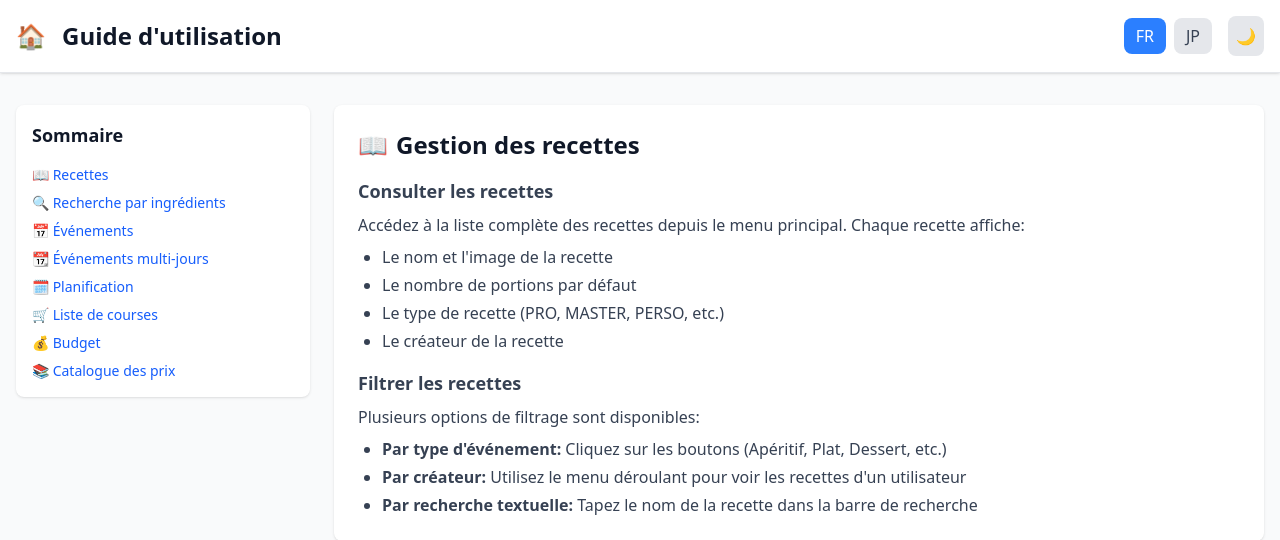
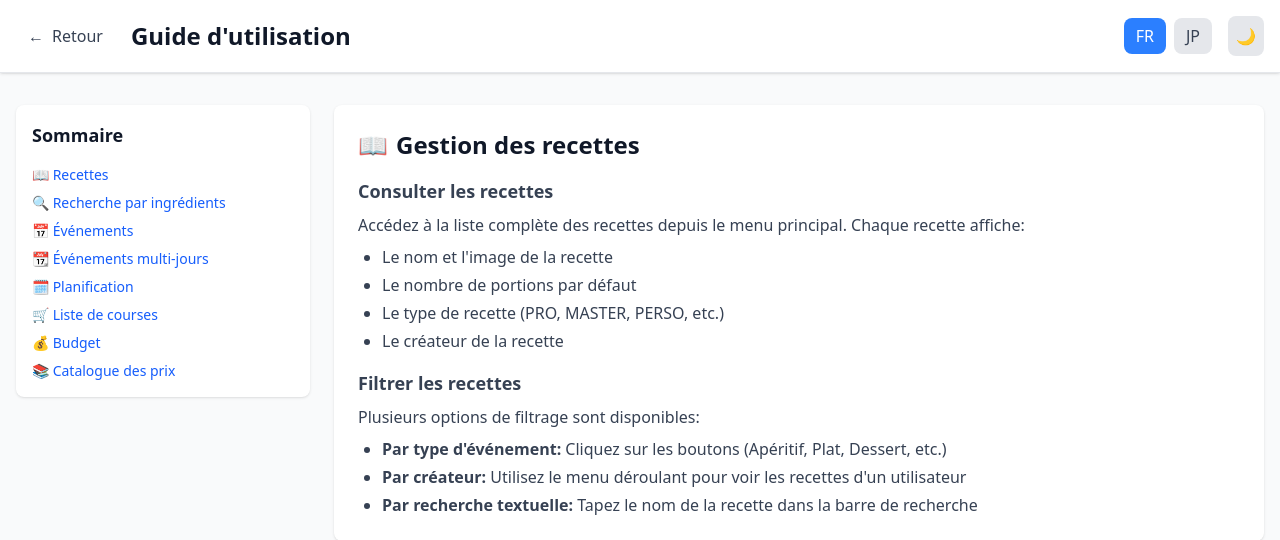
Before and after one commit to eppchris/Recette, a FastAPI app: page /help in a window 1280 px wide. Shown: the top 540 px of the page. Run offline with FastAPI, Linux system fonts and the light colour scheme.

Commit message:
Ajout bouton retour dans l'aide
Amélioration navigation page d'aide:
- Remplacement icône 🏠 par bouton '← Retour'
- Utilise history.back() pour revenir à la page précédente
- Bilingue FR/JP
- Design cohérent avec le reste de l'app

TODO mis à jour:
- Ajout tâche 'Harmoniser navigation' dans Backlog

V1.7 en cours - Task 1/3 terminée ✅

🤖 Generated with [Claude Code](https://claude.com/claude-code)

Co-Authored-By: Claude <noreply@anthropic.com>

```diff
--- a/app/templates/help.html
+++ b/app/templates/help.html
@@ -16,8 +16,11 @@
         <header class="bg-white dark:bg-gray-800 shadow-sm border-b border-gray-200 dark:border-gray-700 sticky top-0 z-50">
             <div class="max-w-7xl mx-auto px-4 py-4 flex justify-between items-center">
                 <div class="flex items-center gap-4">
-                    <a href="/recipes?lang={{ lang }}" class="text-2xl">🏠</a>
-                    <h1 class="text-2xl font-bold text-gray-900 dark:text-white">
+                    <button onclick="history.back()" class="flex items-center gap-2 px-3 py-2 text-gray-700 dark:text-gray-300 hover:bg-gray-100 dark:hover:bg-gray-700 rounded-lg transition">
+                        <span>←</span>
+                        <span>{{ 'Retour' if lang == 'fr' else '戻る' }}</span>
+                    </button>
+                    <h1 class="text-xl sm:text-2xl font-bold text-gray-900 dark:text-white">
                         {{ 'Guide d\'utilisation' if lang == 'fr' else '利用ガイド' }}
                     </h1>
                 </div>
```
Also changed, not shown: docs/project/TODO.md (+1 -0 lines).
